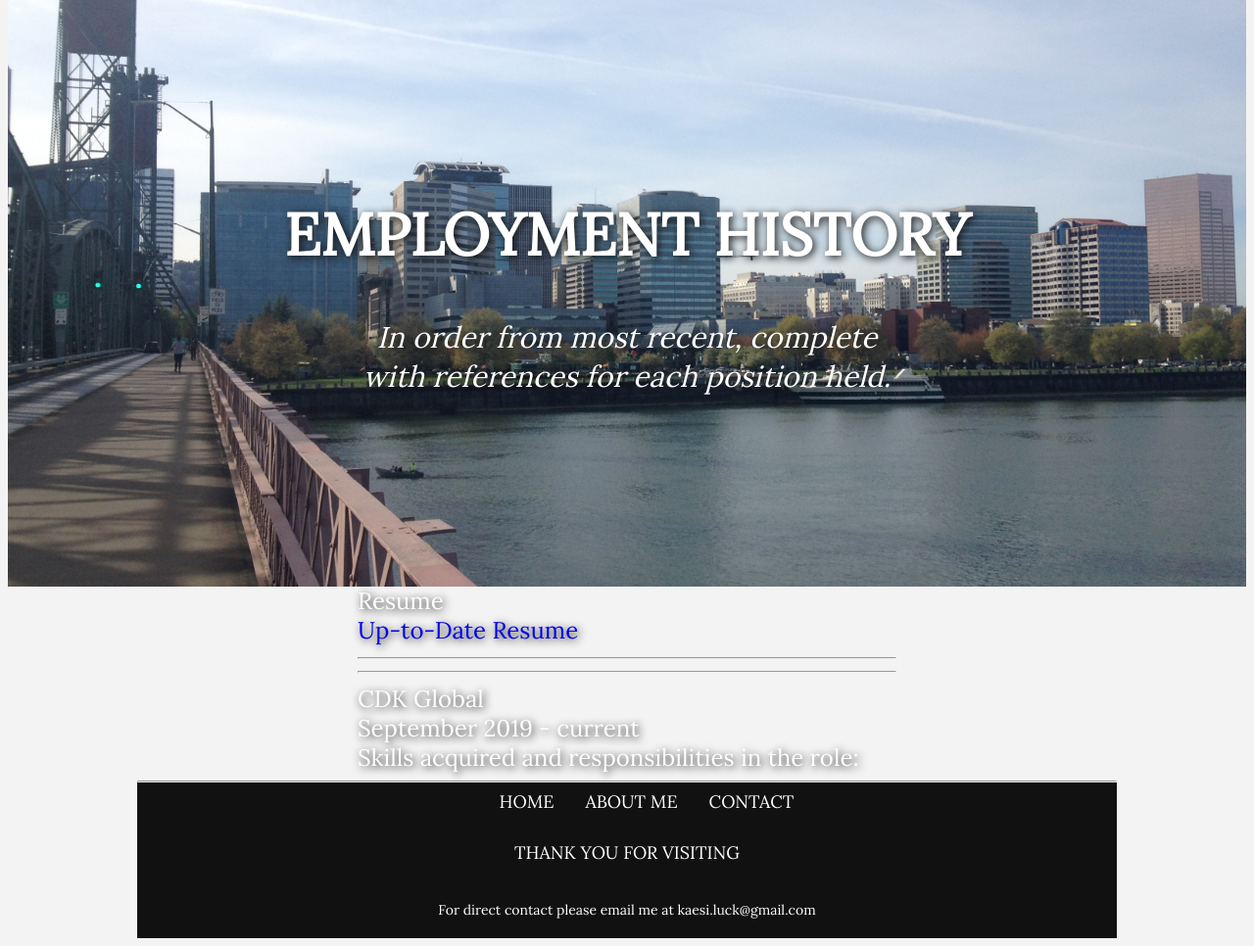
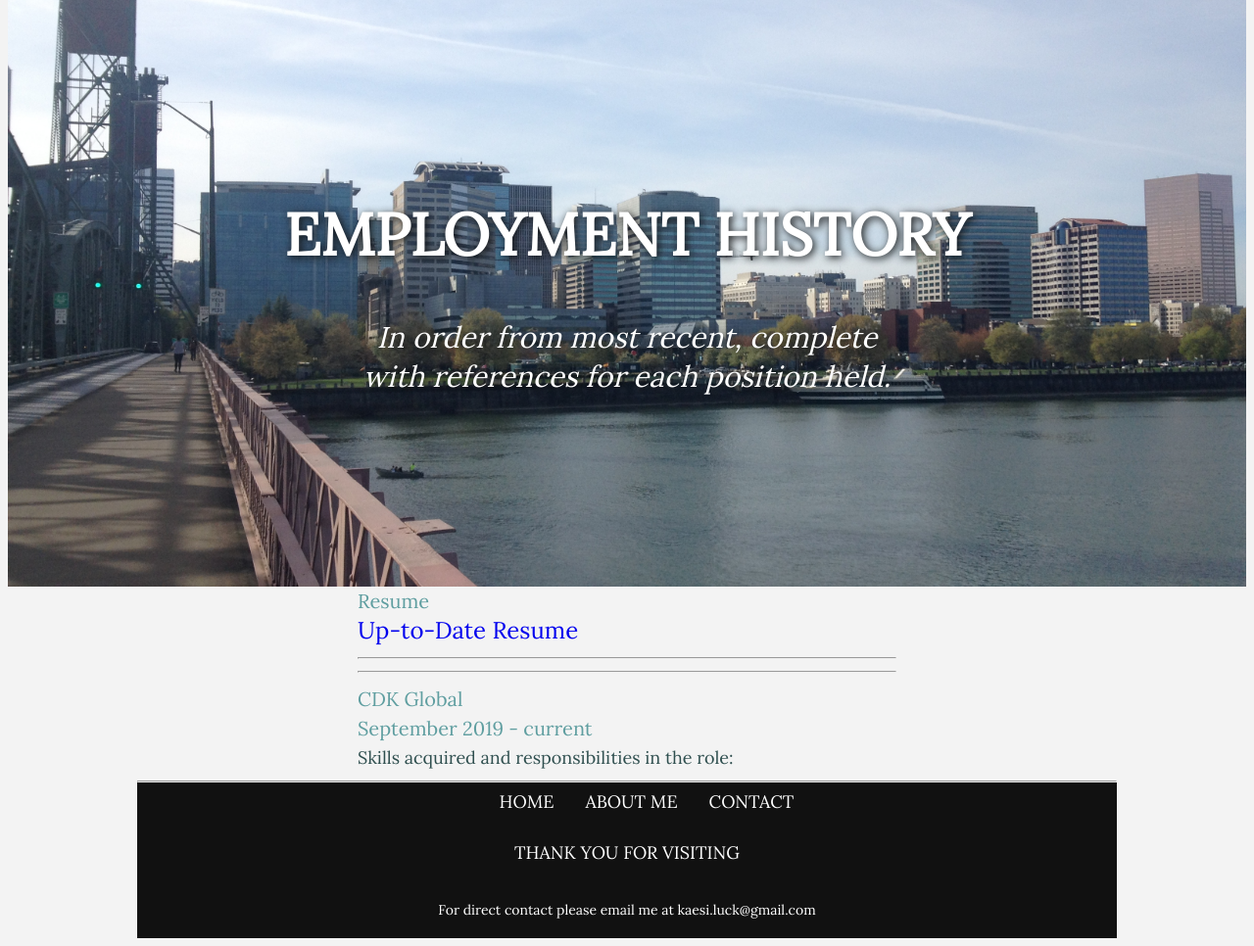
Before and after one commit to kaesiluck/kaesiluck.github.io, a PHP site: page /workExperience.html in a window 1280 px wide. Shown: the part 109-1075 px from the top of the page at 98% size. Run offline with PHP 8.4, Linux system fonts and the light colour scheme.

Commit message:
Update style.css

```diff
--- a/style.css
+++ b/style.css
@@ -352,9 +352,8 @@ div.travels-photos img {
   font-family: Lora;
   font-size: 24px;
   font-weight: 200;
-  color: #fff;
+  color: #5f9ea0;
   text-align: left;
-  text-shadow: 2px 2px 8px #111;
   line-height: 30px;
   display: block;
   width: 550px;
@@ -363,11 +362,10 @@ div.travels-photos img {
 
 .work-main h2 {
   font-family: Lora;
-  font-size: 24px;
+  font-size: 20px;
   font-weight: 200;
-  color: #fff;
+  color: #5f9ea0;
   text-align: left;
-  text-shadow: 2px 2px 8px #111;
   line-height: 30px;
   display: block;
   width: 550px;
@@ -376,11 +374,10 @@ div.travels-photos img {
 
 .work-main p {
   font-family: Lora;
-  font-size: 24px;
+  font-size: 18px;
   font-weight: 200;
-  color: #fff;
+  color: #2f4f4f;
   text-align: left;
-  text-shadow: 2px 2px 8px #111;
   line-height: 30px;
   display: block;
   width: 550px;
@@ -615,6 +612,7 @@ div.contact-main form {
    height: 175px;
    padding: 12px 20px 12px 20px;
    text-align: center;
+   margin-bottom: 30px;
 }
 
 div.contact-main input[type = text] {
```
